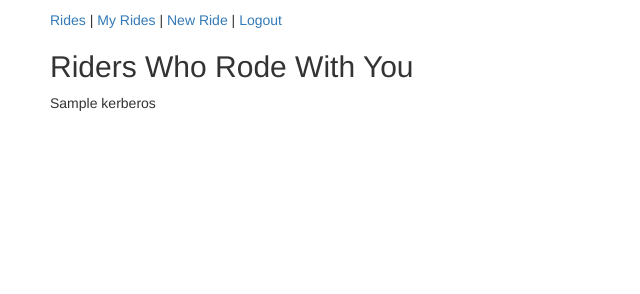
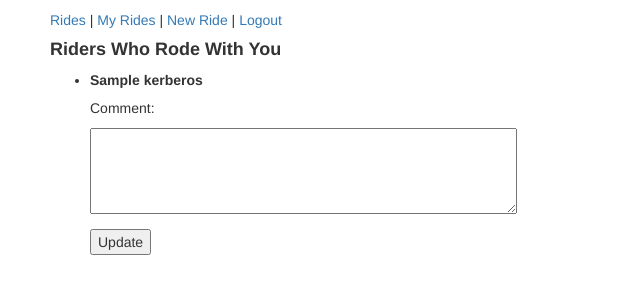
Before and after one commit to ttai/6170-hitch, a Node project: template views/reviews.ejs in a window 1280 px wide. Shown: the part 103-397 px from the top of the page, without its empty margins (0-640 px from the left). Run offline with Node 20 templates, Linux system fonts and the light colour scheme; the template is opened without the code that fills it: most values are stand-ins (such as "Sample title", 1, 10 or a date in 2020); some libraries are stand-ins or nearby versions.

Commit message:
add review comment box

```diff
--- a/routes/reviews.js
+++ b/routes/reviews.js
@@ -22,6 +22,7 @@ router.get('/:ride', function(req, res) {
   var ride_id = req.params.ride;
   Ride.getOtherRiders(ride_id, user._id, function(err, other_riders) {
     res.render('reviews', { 'user' : req.session.currentUser,
+                            'ride_id' : ride_id,
                             'other_riders' : other_riders });
   });
 });
--- a/views/reviews.ejs
+++ b/views/reviews.ejs
@@ -16,9 +16,18 @@
       <% include header %>
     </header>
 
-    <h2>Riders Who Rode With You</h2>
-    <% for (var i = 0; i < other_riders.length; ++i) { %>
-      <p><%= other_riders[i].kerberos %></p>
-    <% } %>
+    <h4><b>Riders Who Rode With You</b></h4>
+      <ul>
+        <% for (var i = 0; i < other_riders.length; ++i) { %>
+          <li>
+            <form action="/reviews/<%= ride_id %>" method="post">
+              <h5><b><%= other_riders[i].kerberos %></b></h5>
+              <p>Comment:</p>
+              <p><textarea name="comment" cols="50" rows="4"></textarea></p>
+              <p><input type="submit" value="Update"></p>
+            </form>
+          </li>
+        <% } %>
+      </ul>
   </body>
 </html>
```
